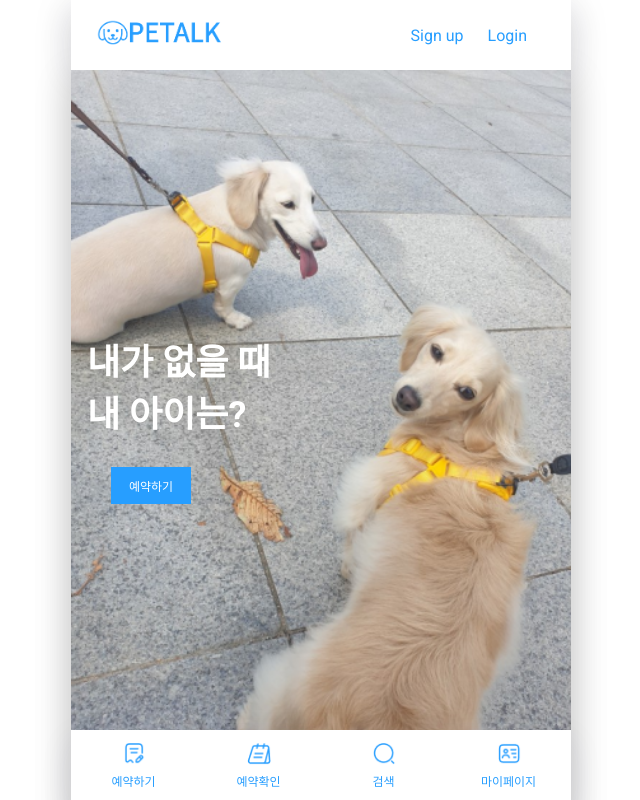
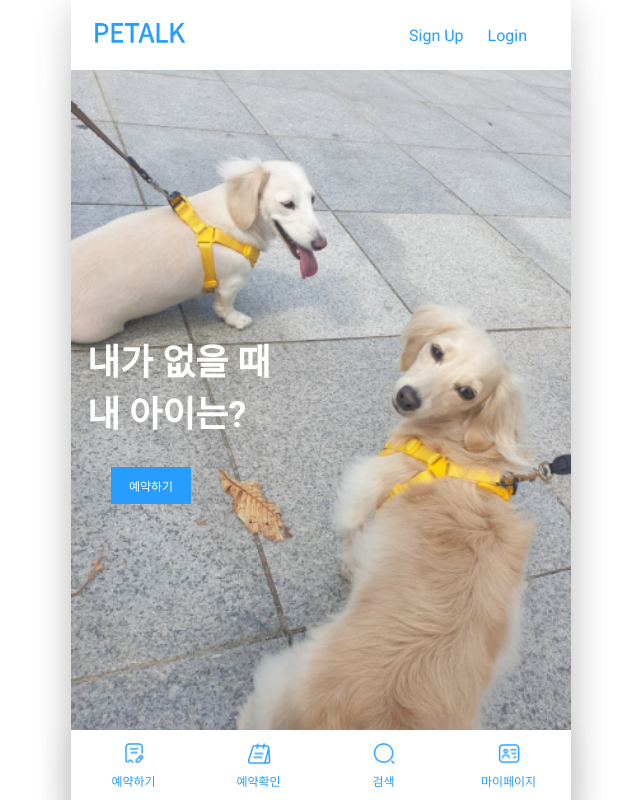
Before and after one commit to rbgud4226/Codestates_032_main, a React (Create React App) app in the folder client/: page / in a window 1280 px wide. Shown: the top 800 px of the page, without its empty margins (319-959 px from the left). Built offline with nearby package versions, Linux system fonts and the light colour scheme; no server answers.

Commit message:
fix:header

```diff
--- a/client/src/component/header/Header.tsx
+++ b/client/src/component/header/Header.tsx
@@ -1,16 +1,25 @@
 import React from "react";
 import { styled } from "styled-components";
-import HeaderLogo from "./HeaderLogo";
-import SignUpHeader from "./SignUpHeader";
-import LoginHeader from "./LoginHeader";
+import { Link } from "react-router-dom";
+import petalkText from "../../asset/LogoAsset/petalk-text.png";
+
+const menuList = [
+  { text: "Sign Up", link: "/memberAgree" },
+  { text: "Login", link: "/login" },
+];
 
 const Header = () => {
   return (
     <HeaderContainer>
-      <HeaderLogo />
+      <LogoLink to={"/"}>
+        <HeadLogo src={petalkText} alt="petTalk"></HeadLogo>
+      </LogoLink>
       <HeaderBtnContainer>
-        <SignUpHeader />
-        <LoginHeader />
+        {menuList.map(el => (
+          <MenuLink to={el.link} key={el.text}>
+            {el.text}
+          </MenuLink>
+        ))}
       </HeaderBtnContainer>
     </HeaderContainer>
   );
@@ -32,9 +41,21 @@ export const HeaderContainer = styled.header`
   box-shadow: 0px 10px 34px #272c5614;
   background-color: white;
 `;
+export const LogoLink = styled(Link)`
+  margin-left: 20px;
+`;
+
+export const HeadLogo = styled.img`
+  height: 28px;
+`;
 
 export const HeaderBtnContainer = styled.div`
   display: flex;
   align-items: end;
   padding-right: 20px;
 `;
+
+export const MenuLink = styled(Link)`
+  margin-right: 24px;
+  color: #279eff;
+`;
--- a/client/src/component/header/LoginHeader.tsx
+++ /dev/null
@@ -1,14 +0,0 @@
-import React from "react";
-import { Link } from "react-router-dom";
-import { styled } from "styled-components";
-
-const LoginHeader = () => {
-  return <Login to={"/login"}>Login</Login>;
-};
-
-export default LoginHeader;
-
-export const Login = styled(Link)`
-  margin-right: 24px;
-  color: #279eff;
-`;
--- a/client/src/component/header/SignUpHeader.tsx
+++ /dev/null
@@ -1,14 +0,0 @@
-import React from "react";
-import { Link } from "react-router-dom";
-import { styled } from "styled-components";
-
-const SignUpHeader = () => {
-  return <SignUp to={"/memberAgree"}>Sign up</SignUp>;
-};
-
-export default SignUpHeader;
-
-export const SignUp = styled(Link)`
-  margin-right: 24px;
-  color: #279eff;
-`;
```
